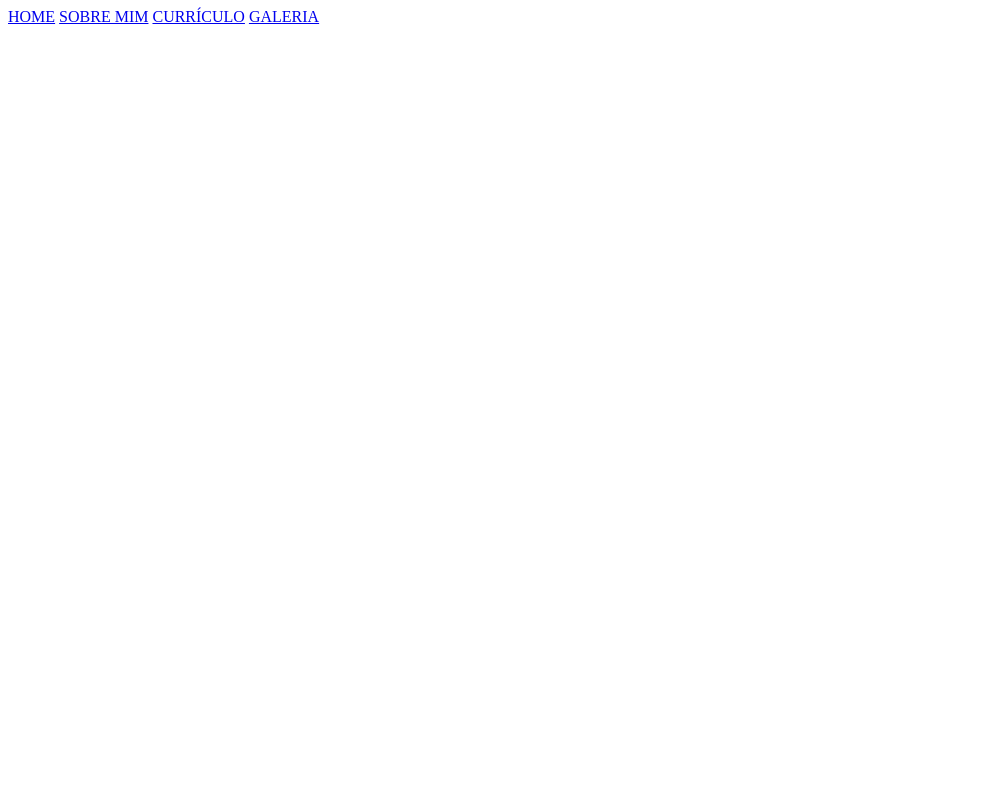
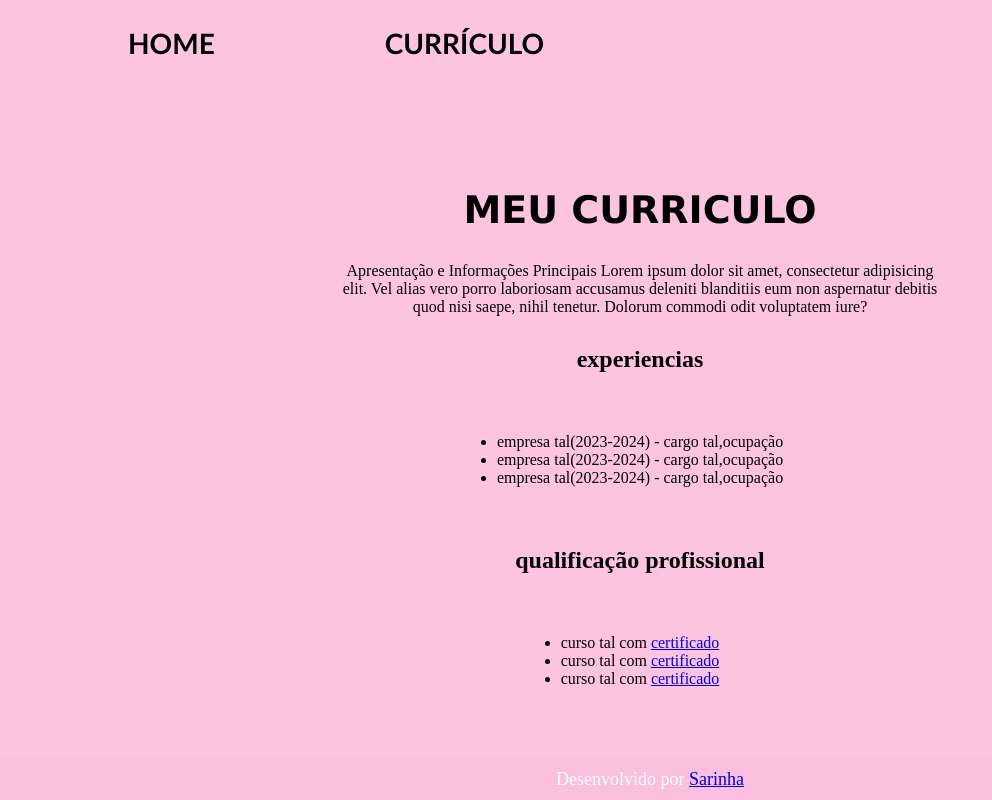
Before and after one commit to sarinha004/meu-portifolio, a plain HTML site: page Meu Portifólio/curriculo.html in a window 1280 px wide. Shown: the whole page, without its empty margins (0-992 px from the left). Drawn offline with Linux system fonts and the light colour scheme.

Commit message:
Add files via upload

```diff
--- a/Meu Portifólio/curriculo.html
+++ b/Meu Portifólio/curriculo.html
@@ -4,7 +4,7 @@
     <meta charset="UTF-8">
     <meta name="viewport" content="width=device-width, initial-scale=1.0">
     <title>Currículo</title>
-    <link rel="stylesheet" href="curriculo.css">
+    <link rel="stylesheet" href="style.css">
     <link rel="stylesheet" href="https://cdnjs.cloudflare.com/ajax/libs/font-awesome/6.0.0-beta3/css/all.min.css">
 
 </head>
@@ -16,16 +16,51 @@
 
             <a class="cabecalho-menu-links" href="index.html">HOME</a>
 
-            <a class="cabecalho-menu-links" href="sobremim.html">SOBRE MIM</a>
-
             <a class="cabecalho-menu-links" href="curriculo.html">CURRÍCULO</a>
-
-            <a class="cabecalho-menu-links" href="galeria.html">GALERIA</a>
 
         </nav>
 
     </header>
 
+    <main class="conteudo">
+
+        <section class="apresentacao-conteudo">
+
+        <h1 class="apresentacao-conteudo-titulo">MEU CURRICULO</h1>
+        <p class="apresentacao-conteudo-texto"> Apresentação e Informações Principais Lorem ipsum dolor sit amet, consectetur adipisicing elit. Vel alias vero porro laboriosam accusamus deleniti blanditiis eum non aspernatur debitis quod nisi saepe, nihil tenetur. Dolorum commodi odit voluptatem iure?</p>
+<h2 classe=" apresentacao-conteudo-titulo">experiencias</h2>
+<p classe="apresentacao-conteudo-texto">
+        <ul classe="apresentacao-conteudo-texto">
+            <li>empresa tal(2023-2024) - cargo tal,ocupação</li>
+            <li>empresa tal(2023-2024) - cargo tal,ocupação</li>
+            <li>empresa tal(2023-2024) - cargo tal,ocupação</li>
+        </ul>
+</p>
+    <h2 classe="apresentacao-conteudo-titulo">qualificação profissional</h2>
+    <p classe="apresentacao-conteudo-texto">
+        <ul classe="apresentacao-conteudo-texto">
+            <li>curso tal com <a href="linkdocertificado">certificado</a></li>
+            <li>curso tal com <a href="linkdocertificado">certificado</a></li>
+            <li>curso tal com <a href="linkdocertificado">certificado</a></li>
+
+        </ul>
+
+
+
+        </section>
+
+
+
+    </main>
+
+    <br></br>
+<footer class="rodape">
+
+<p>
+    Desenvolvido por <a href="https://github.com/sarinha004">Sarinha</a>
+</p>
+
+</footer>
 
 </body>
 </html>
```
Also changed, not shown: Meu Portifólio/index.html (+0 -4 lines).
